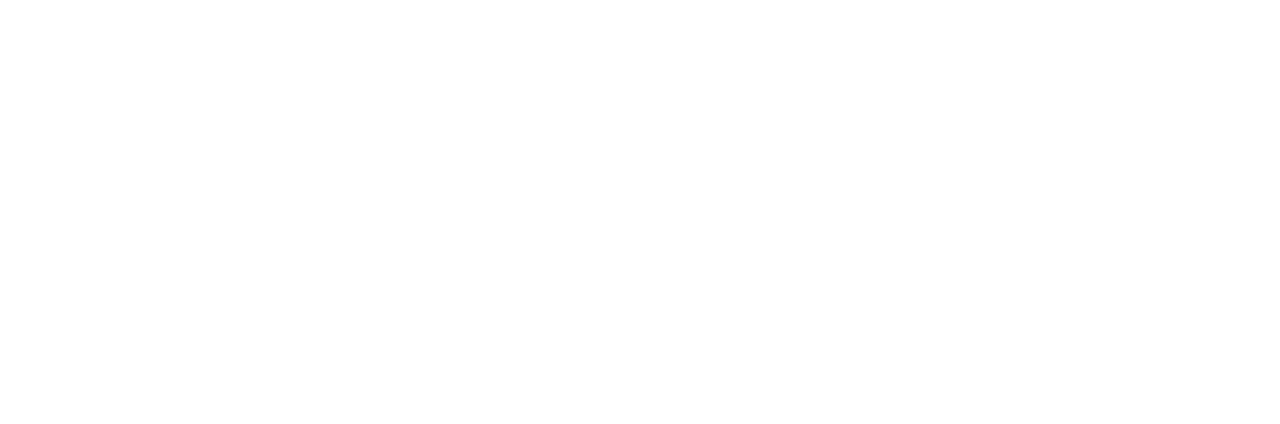
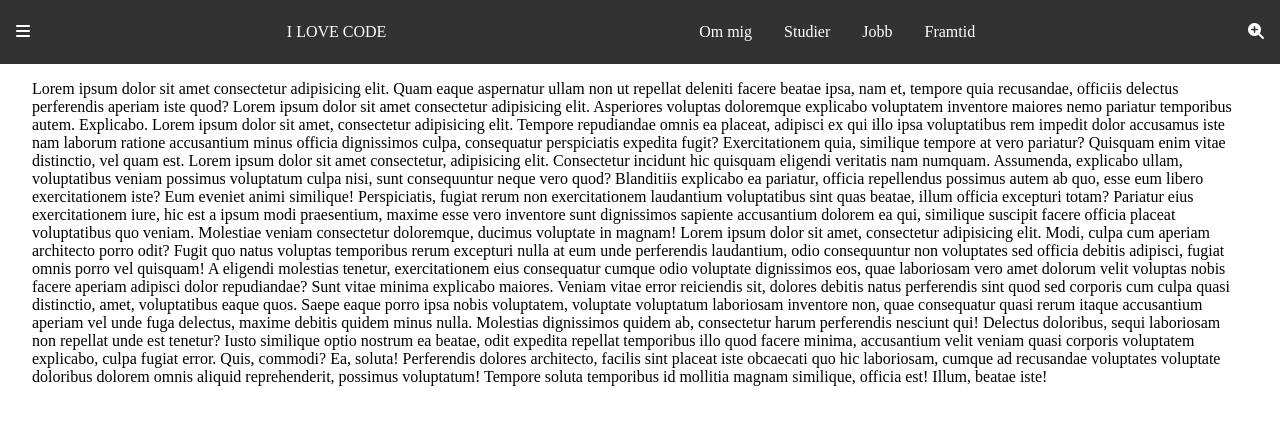
Before and after one commit to Ellinor-Carlberg/menubar, a plain HTML site: page index.html in a window 1280 px wide. Drawn offline with Linux system fonts and the light colour scheme.

Commit message:
uppdated files

```diff
--- a/index.html
+++ b/index.html
@@ -1,14 +1,70 @@
 <!DOCTYPE html>
 <html lang="en">
+
 <head>
     <meta charset="UTF-8">
     <meta name="viewport" content="width=device-width, initial-scale=1.0">
     <meta http-equiv="X-UA-Compatible" content="ie=edge">
-    <link type="stylesheet" href="style.css">
+    <link rel="stylesheet" href="./style.css">
     <script src="script.js"></script>
+    <script src="https://kit.fontawesome.com/b99484b72d.js" crossorigin="anonymous"></script>
     <title>Document</title>
 </head>
+
 <body>
+    <header id="header">
+        <div class="hamburger-div" onclick="showDropDownMenu()">
+            <i class="fas fa-bars"></i>
+        </div>
+        <div>
+            <p>I LOVE CODE</p>
+        </div>
+        <div>
+            <nav>
+                <ul>
+                    <li>Om mig</li>
+                    <li>Studier</li>
+                    <li>Jobb</li>
+                    <li>Framtid</li>
+                </ul>
+            </nav>
+        </div>
+        <div><i class="fas fa-search-plus"></i></div>
+    </header>
+    <main>
+        Lorem ipsum dolor sit amet consectetur adipisicing elit. Quam eaque aspernatur ullam non ut repellat deleniti
+        facere beatae ipsa, nam et, tempore quia recusandae, officiis delectus perferendis aperiam iste quod? Lorem
+        ipsum dolor sit amet consectetur adipisicing elit. Asperiores voluptas doloremque explicabo voluptatem inventore
+        maiores nemo pariatur temporibus autem. Explicabo.
+        Lorem ipsum dolor sit amet, consectetur adipisicing elit. Tempore repudiandae omnis ea placeat, adipisci ex qui
+        illo ipsa voluptatibus rem impedit dolor accusamus iste nam laborum ratione accusantium minus officia
+        dignissimos culpa, consequatur perspiciatis expedita fugit? Exercitationem quia, similique tempore at vero
+        pariatur? Quisquam enim vitae distinctio, vel quam est.
+        Lorem ipsum dolor sit amet consectetur, adipisicing elit. Consectetur incidunt hic quisquam eligendi veritatis
+        nam numquam. Assumenda, explicabo ullam, voluptatibus veniam possimus voluptatum culpa nisi, sunt consequuntur
+        neque vero quod? Blanditiis explicabo ea pariatur, officia repellendus possimus autem ab quo, esse eum libero
+        exercitationem iste? Eum eveniet animi similique!
+        Perspiciatis, fugiat rerum non exercitationem laudantium voluptatibus sint quas beatae, illum officia excepturi
+        totam? Pariatur eius exercitationem iure, hic est a ipsum modi praesentium, maxime esse vero inventore sunt
+        dignissimos sapiente accusantium dolorem ea qui, similique suscipit facere officia placeat voluptatibus quo
+        veniam. Molestiae veniam consectetur doloremque, ducimus voluptate in magnam!
+        Lorem ipsum dolor sit amet, consectetur adipisicing elit. Modi, culpa cum aperiam architecto porro odit? Fugit
+        quo natus voluptas temporibus rerum excepturi nulla at eum unde perferendis laudantium, odio consequuntur non
+        voluptates sed officia debitis adipisci, fugiat omnis porro vel quisquam! A eligendi molestias tenetur,
+        exercitationem eius consequatur cumque odio voluptate dignissimos eos,
+        quae laboriosam vero amet dolorum velit voluptas nobis facere aperiam adipisci dolor repudiandae? Sunt vitae
+        minima explicabo maiores. Veniam vitae error reiciendis sit, dolores debitis natus perferendis sint quod sed
+        corporis cum culpa quasi distinctio, amet, voluptatibus eaque quos. Saepe eaque porro ipsa nobis voluptatem,
+        voluptate voluptatum laboriosam inventore non, quae consequatur quasi
+        rerum itaque accusantium aperiam vel unde fuga delectus, maxime debitis quidem minus nulla. Molestias
+        dignissimos quidem ab, consectetur harum perferendis nesciunt qui! Delectus doloribus, sequi laboriosam non
+        repellat unde est tenetur? Iusto similique optio nostrum ea beatae, odit expedita repellat temporibus illo quod
+        facere minima, accusantium velit veniam quasi corporis voluptatem explicabo,
+        culpa fugiat error. Quis, commodi? Ea, soluta! Perferendis dolores architecto, facilis sint placeat iste
+        obcaecati quo hic laboriosam, cumque ad recusandae voluptates voluptate doloribus dolorem omnis aliquid
+        reprehenderit, possimus voluptatum! Tempore soluta temporibus id mollitia magnam similique, officia est! Illum,
+        beatae iste!
+    </main>
+</body>
 
-</body>
 </html>
--- a/script.js
+++ b/script.js
@@ -0,0 +1,5 @@
+/* When the user clicks on the icon,
+toggle between hiding and showing the dropdown menu */
+function showDropDownMenu() {
+    document.getElementById(header).style.height = "100rem";
+  }
--- a/style.css
+++ b/style.css
@@ -0,0 +1,38 @@
+ *{
+margin: 0;
+}
+
+header {
+position: fixed;
+top: 0;
+width: 100%;
+height: 4rem;
+background: rgb(50, 50, 50);
+color: white;
+display: flex;
+justify-content: space-between;
+align-items: center;
+}
+
+header div {
+    padding: 1rem;
+    white-space: nowrap;
+}
+
+button {
+padding: 0;
+}
+
+
+nav ul {
+    list-style: none;
+    display: flex;
+}
+
+nav ul li {
+    padding: 1rem;
+}
+
+main {
+padding: 5rem 2rem 2rem 2rem;
+}
```
